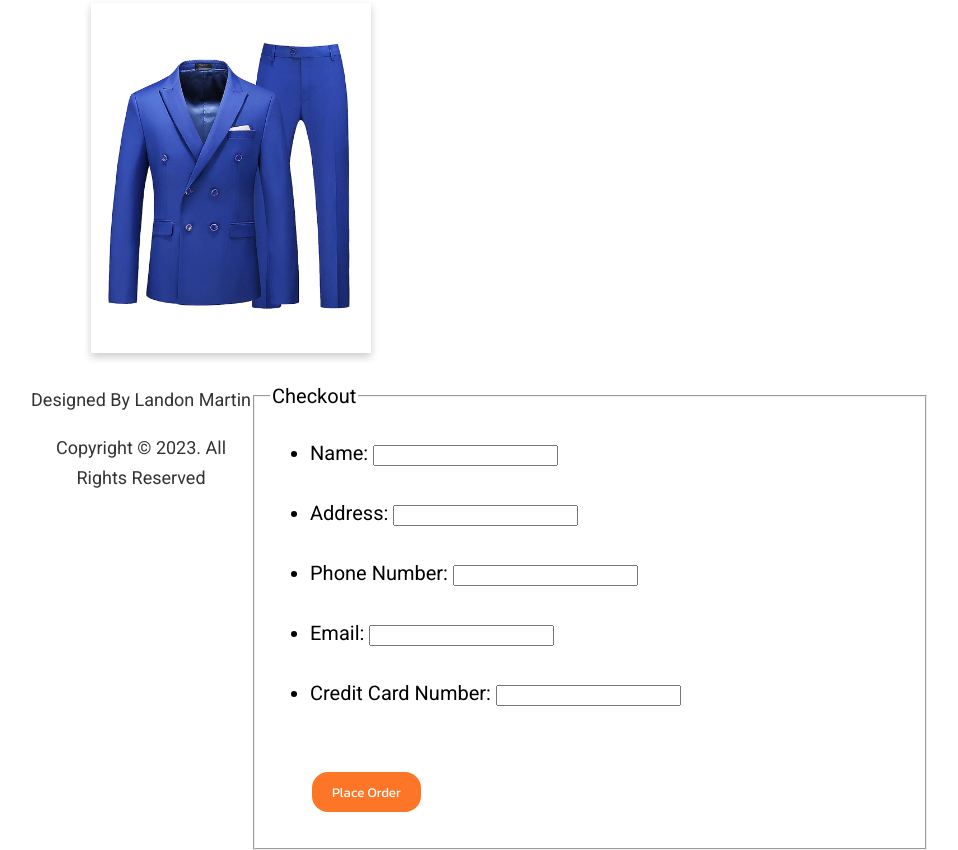
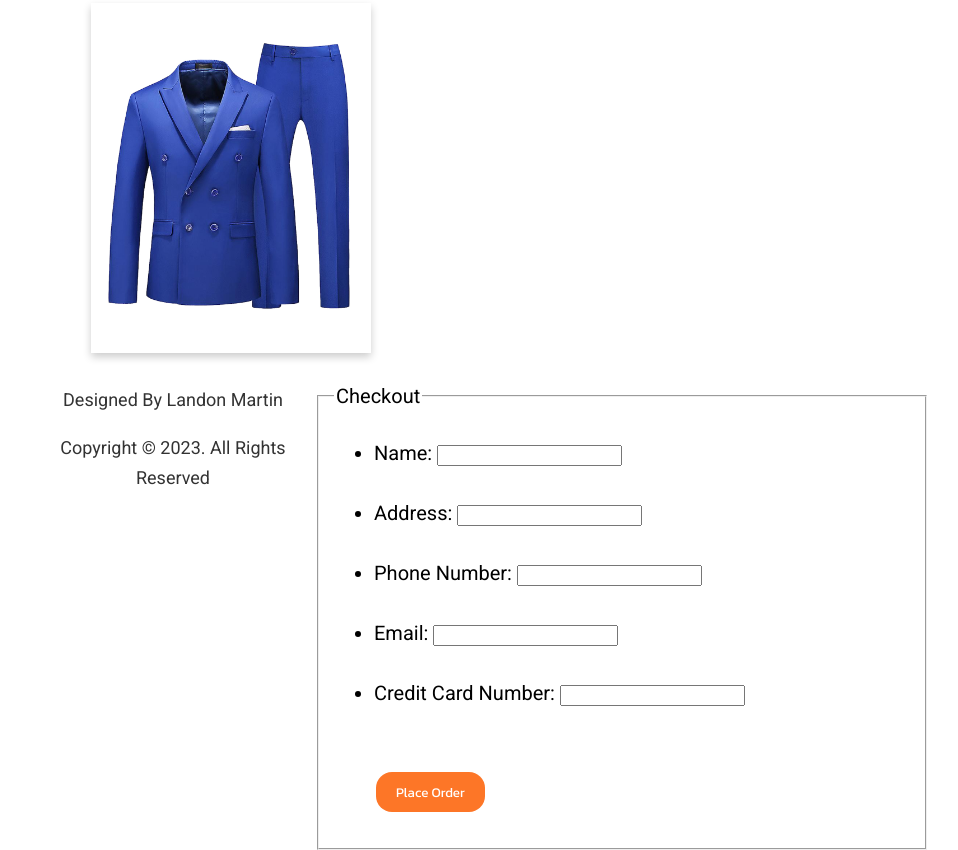
Before and after one commit to DrLanMan/EvilAttire, a plain HTML site: page cart-suit.html in a window 1280 px wide. Shown: the part 376-1226 px from the top of the page, without its empty margins (161-1119 px from the left). Drawn offline with Linux system fonts and the light colour scheme.

Commit message:
cart-suit.html

```diff
--- a/cart-suit.html
+++ b/cart-suit.html
@@ -35,7 +35,7 @@
 <p><img src="images/suit-cart.jpg" alt="Blue Suit" style="width: 100%" class="card"></p>
 </div>
 <br>
-<fieldset style="float: right; margin-right: 15%; min-width: 50%;">
+<fieldset style="float: right; margin-right: 15%; min-width: 45%;">
 
     <legend>Checkout</legend>
     <ul>
```
